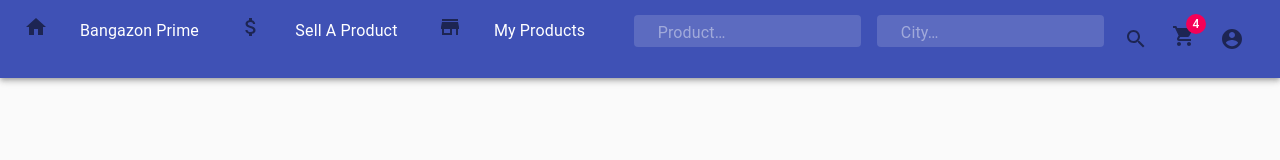
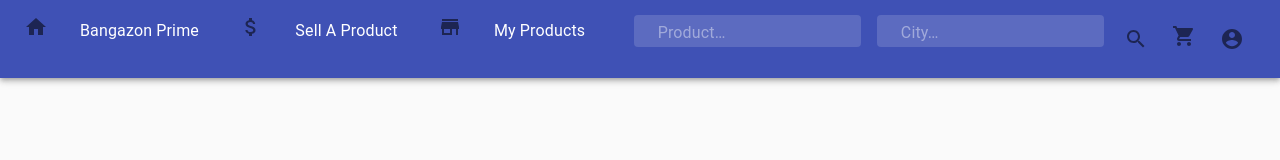
Before and after one commit to nss-cohort-36/bangazon-client-imagination-station-react, a React (Create React App) app in the folder bangazon/: page / in a window 1280 px wide. Shown: the top 160 px of the page. Built offline with nearby package versions, Linux system fonts and the light colour scheme; sample sign-in values are in the browser's storage.

Commit message:
commented out badge on shopping cart

```diff
--- a/bangazon/src/components/nav/Navbar.js
+++ b/bangazon/src/components/nav/Navbar.js
@@ -231,9 +231,9 @@ class NavBar extends React.Component {
         </MenuItem>
         <MenuItem onClick={this.handleMobileMenuClose}>
           <IconButton color="inherit" >
-            <Badge badgeContent={4} color="secondary">
+            {/* <Badge badgeContent={4} color="secondary"> */}
               <Link id="mobile-nav-link" to="/order"><ShoppingCart id="shopping-link" /></Link>
-            </Badge>
+            {/* </Badge> */}
           </IconButton>
           <Link id="mobile-nav-link" to="/order"><p>Orders</p></Link>
         </MenuItem>
@@ -314,9 +314,9 @@ class NavBar extends React.Component {
               <div className={classes.grow} />
               <div className={classes.sectionDesktop}>
                 <IconButton color="inherit">
-                  <Badge badgeContent={4} color="secondary">
+                  {/* <Badge badgeContent={4} color="secondary"> */}
                     <Link className="nav-link link" to="/order" id="shopping-link"><ShoppingCart /></Link>
-                  </Badge>
+                  {/* </Badge> */}
                 </IconButton>
                 <IconButton
                   aria-owns={isMenuOpen ? 'material-appbar' : undefined}
```
